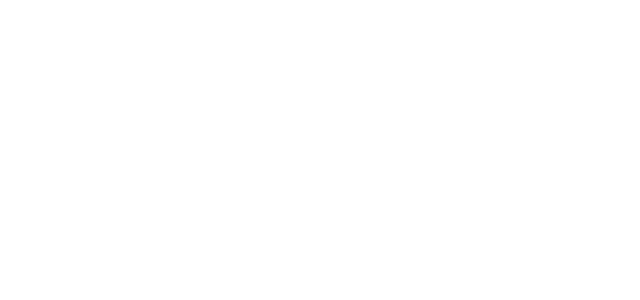
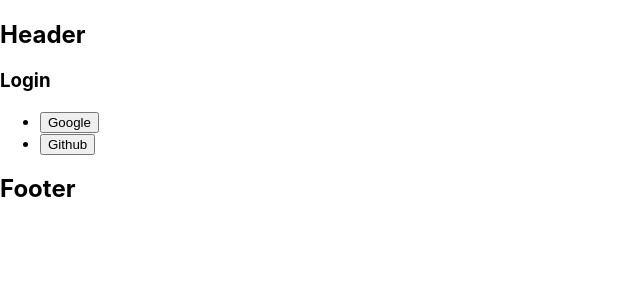
Before and after one commit to TaewookKwak/Card_Maker, a React (Create React App) app: page / in a window 1280 px wide. Shown: the top 300 px of the page, without its empty margins (0-640 px from the left). Built offline with nearby package versions, Linux system fonts and the light colour scheme; no server answers.

Commit message:
link together with Google and Github

```diff
--- a/src/App.js
+++ b/src/App.js
@@ -1,7 +1,8 @@
 import './App.css'
+import Login from './components/login/login'
 
-function App() {
-  return <div className="App"></div>
+function App({ authService }) {
+  return <Login authService={authService} />
 }
 
 export default App
--- /dev/null
+++ b/src/components/footer/footer.jsx
@@ -0,0 +1,5 @@
+import React from 'react'
+
+const Footer = (props) => <h1>Footer</h1>
+
+export default Footer
--- /dev/null
+++ b/src/components/header/header.jsx
@@ -0,0 +1,5 @@
+import React from 'react'
+
+const Header = (props) => <h1>Header</h1>
+
+export default Header
--- /dev/null
+++ b/src/components/login/login.jsx
@@ -0,0 +1,30 @@
+import React from 'react'
+import Footer from '../footer/footer'
+import Header from '../header/header'
+
+const Login = ({ authService }) => {
+  const onLogin = (e) => {
+    authService //
+      .login(e.target.textContent)
+      .then(console.log)
+  }
+  return (
+    <section>
+      <Header />
+      <section>
+        <h1>Login</h1>
+        <ul>
+          <li>
+            <button onClick={onLogin}>Google</button>
+          </li>
+          <li>
+            <button onClick={onLogin}>Github</button>
+          </li>
+        </ul>
+      </section>
+      <Footer />
+    </section>
+  )
+}
+
+export default Login
--- a/src/index.js
+++ b/src/index.js
@@ -2,10 +2,12 @@ import React from 'react'
 import ReactDOM from 'react-dom'
 import './index.css'
 import App from './App'
+import AuthService from './service/auth_service'
 
+const authService = new AuthService()
 ReactDOM.render(
   <React.StrictMode>
-    <App />
+    <App authService={authService} />
   </React.StrictMode>,
   document.getElementById('root'),
 )
--- a/src/service/auth_service.js
+++ b/src/service/auth_service.js
@@ -1,9 +1,10 @@
-import firebase from 'firebase';
+import firebase from 'firebase'
+import firebaseApp from './firebase'
 
 class AuthService {
-    login(providerName) {
-        const authProvider = new firebase.auth.[`${providerName}AuthProvider`]();
-        return firebase.auth().signInWithPopup(authProvider);
-    }
+  login(providerName) {
+    const authProvider = new firebase.auth[`${providerName}AuthProvider`]()
+    return firebaseApp.auth().signInWithPopup(authProvider)
+  }
 }
 export default AuthService
--- a/src/service/firebase.js
+++ b/src/service/firebase.js
@@ -1,12 +1,12 @@
+import firebase from 'firebase'
 const firebaseConfig = {
-  apiKey: REACT_APP_FIREBASE_API - KEY,
-  authDomain: REACT_APP_FIREBASE_AUTH_DOMAIN,
-  projectId: REACT_APP_FIREBASE_PROJECT_ID,
-  storageBucket: REACT_APP_FIREBASE_STORAGE_BUCKET,
-  messagingSenderId: REACT_APP_FIREBASE_MESSAGING_SENDER_ID,
-  appId: REACT_APP_FIREBASE_APP_ID,
-  measurementId: REACT_APP_FIREBASE_MEASUREMENT_ID,
+  apiKey: process.env.REACT_APP_FIREBASE_API_KEY,
+  authDomain: process.env.REACT_APP_FIREBASE_AUTH_DOMAIN,
+  databaseURL: process.env.REACT_APP_FIREBASE_DATABASE_URL,
+  projectId: process.env.REACT_APP_FIREBASE_PROJECT_ID,
 }
+console.log(process.env.REACT_APP_FIREBASE_API_KEY)
 
 // Initialize Firebase
-firebase.initializeApp(firebaseConfig)
+const firebaseApp = firebase.initializeApp(firebaseConfig)
+export default firebaseApp
```
